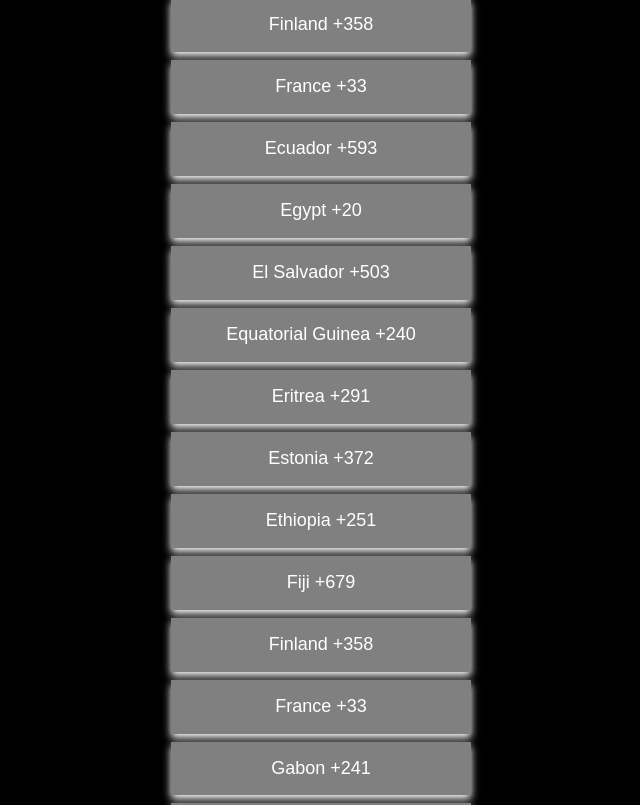
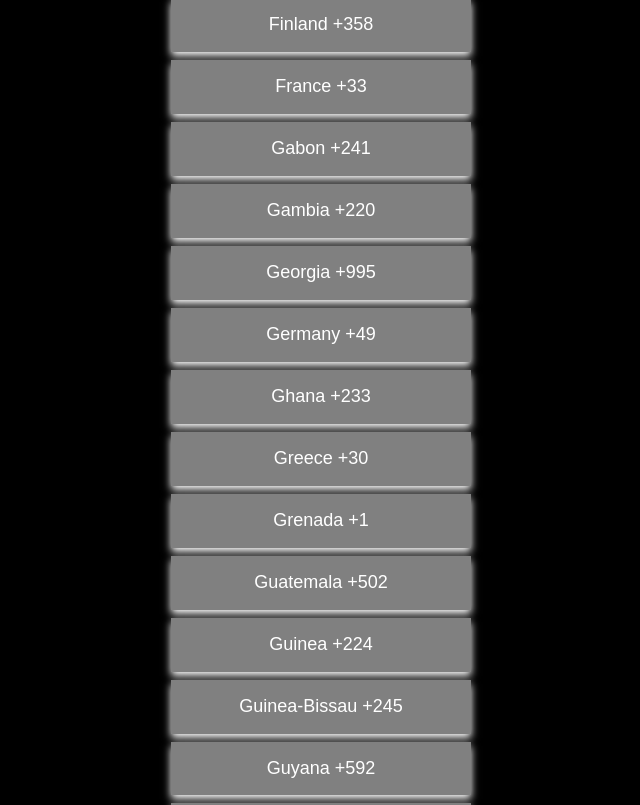
Before and after one commit to donomcc/countryCodeSearch, a React (Create React App) app: page / in a window 1280 px wide. Shown: the part 3893-4698 px from the top of the page, without its empty margins (319-959 px from the left). Built offline with nearby package versions, Linux system fonts and the light colour scheme.

Commit message:
removed duplicate entries in countryCodes.js

```diff
--- a/src/countryCodes.js
+++ b/src/countryCodes.js
@@ -248,56 +248,6 @@ const countryCodes = [
     id: 50,
     country: "East Timor",
     phone_code: "+670",
-  },
-  {
-    id: 51,
-    country: "Ecuador",
-    phone_code: "+593",
-  },
-  {
-    id: 52,
-    country: "Egypt",
-    phone_code: "+20",
-  },
-  {
-    id: 53,
-    country: "El Salvador",
-    phone_code: "+503",
-  },
-  {
-    id: 54,
-    country: "Equatorial Guinea",
-    phone_code: "+240",
-  },
-  {
-    id: 55,
-    country: "Eritrea",
-    phone_code: "+291",
-  },
-  {
-    id: 56,
-    country: "Estonia",
-    phone_code: "+372",
-  },
-  {
-    id: 57,
-    country: "Ethiopia",
-    phone_code: "+251",
-  },
-  {
-    id: 58,
-    country: "Fiji",
-    phone_code: "+679",
-  },
-  {
-    id: 59,
-    country: "Finland",
-    phone_code: "+358",
-  },
-  {
-    id: 60,
-    country: "France",
-    phone_code: "+33",
   },
   {
     id: 51,
```
